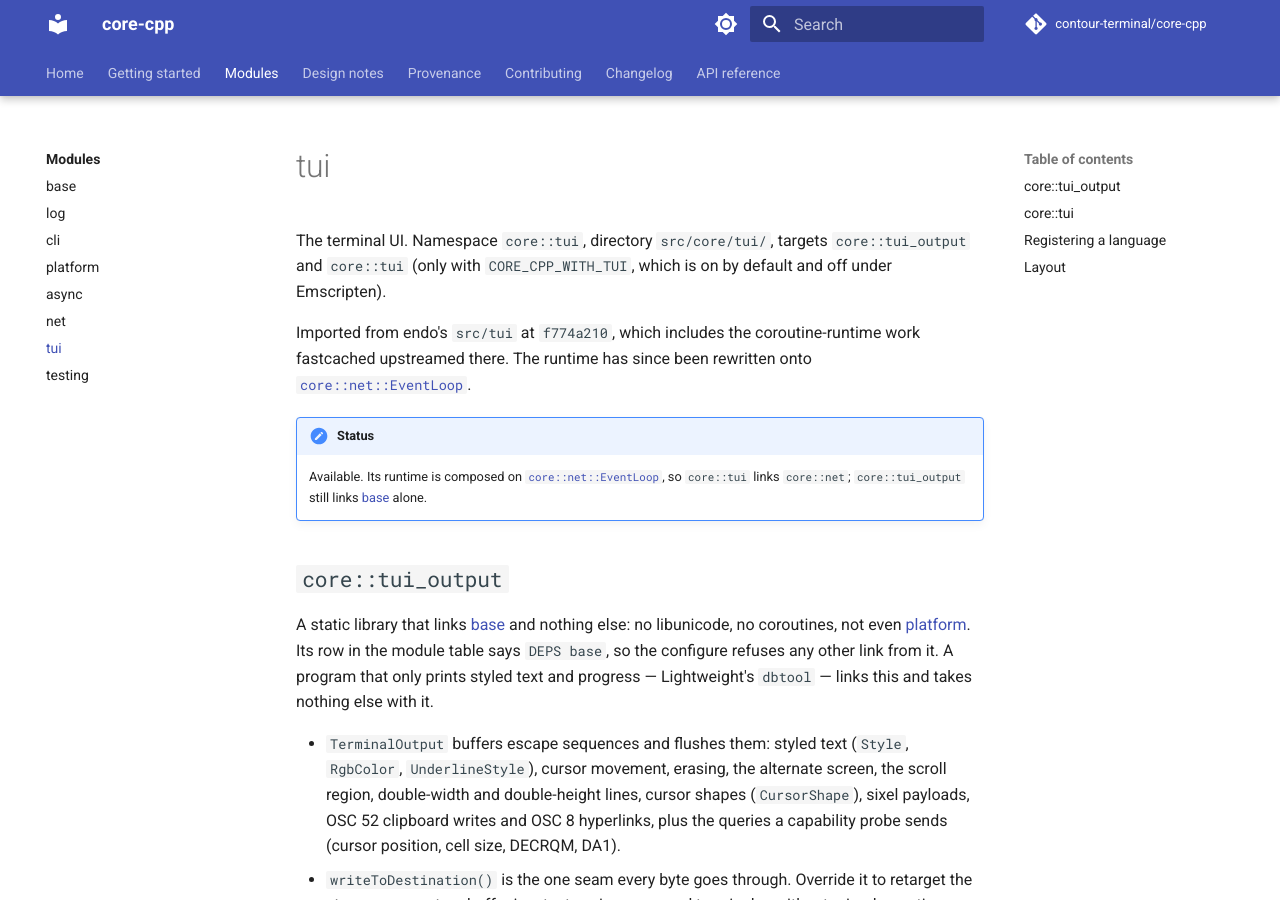
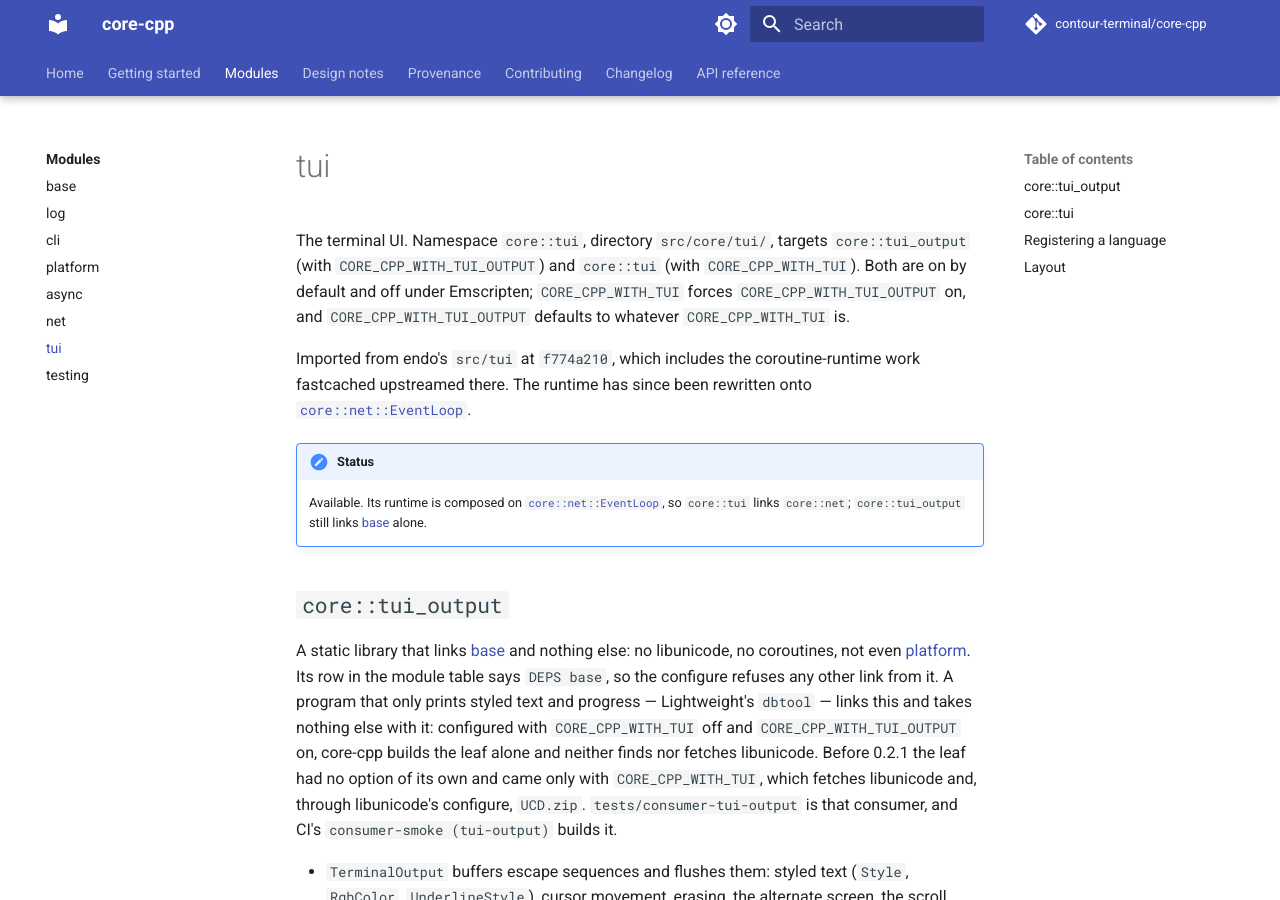
Before and after one commit to contour-terminal/core-cpp, an MkDocs documentation site: the page built from docs/modules/tui.md, in a window 1280 px wide and 900 px high. Built offline with MkDocs 1.6.1 and Material for MkDocs 9.7.7, drawn with Linux system fonts in a browser that asks for light colours; comment, search, counter and statistics services are not loaded.

Commit message:
build(tui): core::tui_output has an option of its own and fetches no libunicode
The leaf was gated on CORE_CPP_WITH_TUI, the same option as the libunicode dependency row, so the
only configuration that built it also fetched libunicode and, through libunicode's configure,
UCD.zip -- for a target that links core::base alone. Lightweight's dbtool found it (plan C5).

CORE_CPP_WITH_TUI_OUTPUT gates the leaf. It defaults to CORE_CPP_WITH_TUI, so contour's vendored
copy, which turns the TUI off and leaves src/core/tui out, still enters nothing there; the full TUI
forces it on; Emscripten forces it off. core_cpp_add_modules() now enters a module whose own row is
off for the targets whose own rows build, as the module table documents a row of its own to mean,
and checks those targets' DEPS rather than the module's.

tests/consumer-tui-output is dbtool's configuration: the leaf exists, core::tui does not, and
libunicode is neither a target nor in CPM's record. It runs as consumer-smoke (tui-output).

Signed-off-by: Christian Parpart <christian@parpart.family>

```diff
--- a/docs/modules/tui.md
+++ b/docs/modules/tui.md
@@ -1,7 +1,9 @@
 # tui
 
-The terminal UI. Namespace `core::tui`, directory `src/core/tui/`, targets `core::tui_output` and
-`core::tui` (only with `CORE_CPP_WITH_TUI`, which is on by default and off under Emscripten).
+The terminal UI. Namespace `core::tui`, directory `src/core/tui/`, targets `core::tui_output`
+(with `CORE_CPP_WITH_TUI_OUTPUT`) and `core::tui` (with `CORE_CPP_WITH_TUI`). Both are on by
+default and off under Emscripten; `CORE_CPP_WITH_TUI` forces `CORE_CPP_WITH_TUI_OUTPUT` on, and
+`CORE_CPP_WITH_TUI_OUTPUT` defaults to whatever `CORE_CPP_WITH_TUI` is.
 
 Imported from endo's `src/tui` at `f774a210`, which includes the coroutine-runtime work fastcached
 upstreamed there. The runtime has since been rewritten onto [`core::net::EventLoop`](net.md).
@@ -15,7 +17,11 @@ upstreamed there. The runtime has since been rewritten onto [`core::net::EventLo
 A static library that links [base](base.md) and nothing else: no libunicode, no coroutines, not
 even [platform](platform.md). Its row in the module table says `DEPS base`, so the configure
 refuses any other link from it. A program that only prints styled text and progress — Lightweight's
-`dbtool` — links this and takes nothing else with it.
+`dbtool` — links this and takes nothing else with it: configured with `CORE_CPP_WITH_TUI` off and
+`CORE_CPP_WITH_TUI_OUTPUT` on, core-cpp builds the leaf alone and neither finds nor fetches
+libunicode. Before 0.2.1 the leaf had no option of its own and came only with `CORE_CPP_WITH_TUI`,
+which fetches libunicode and, through libunicode's configure, `UCD.zip`.
+`tests/consumer-tui-output` is that consumer, and CI's `consumer-smoke (tui-output)` builds it.
 
 - `TerminalOutput` buffers escape sequences and flushes them: styled text (`Style`, `RgbColor`,
   `UnderlineStyle`), cursor movement, erasing, the alternate screen, the scroll region,
```
Also changed, not shown: .agent/reference/consumers.md (+3 -1 lines), .agent/reference/source-map.md (+2 -1 lines), .agent/rules/tui.md (+6 -1 lines), CHANGELOG.md (+18 -0 lines), docs/getting-started/building.md (+2 -1 lines), docs/getting-started/options.md (+4 -3 lines), 7 other files.
